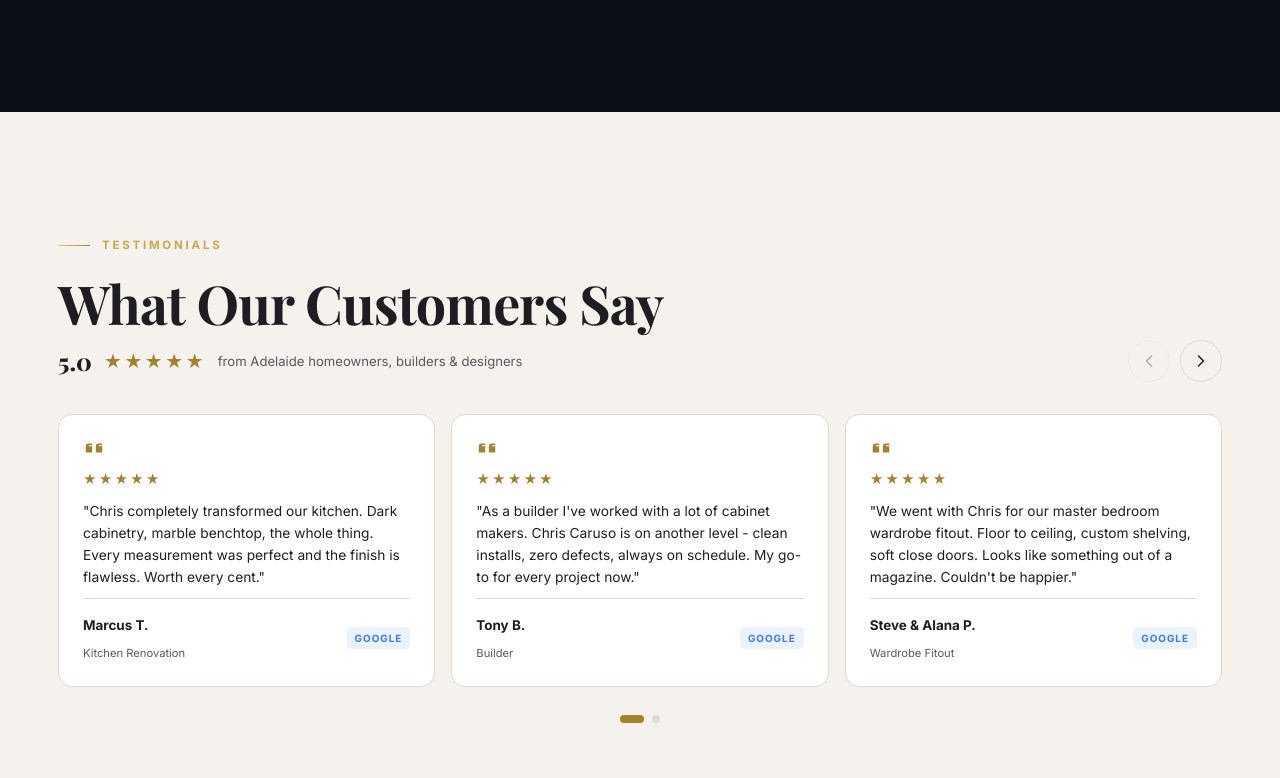
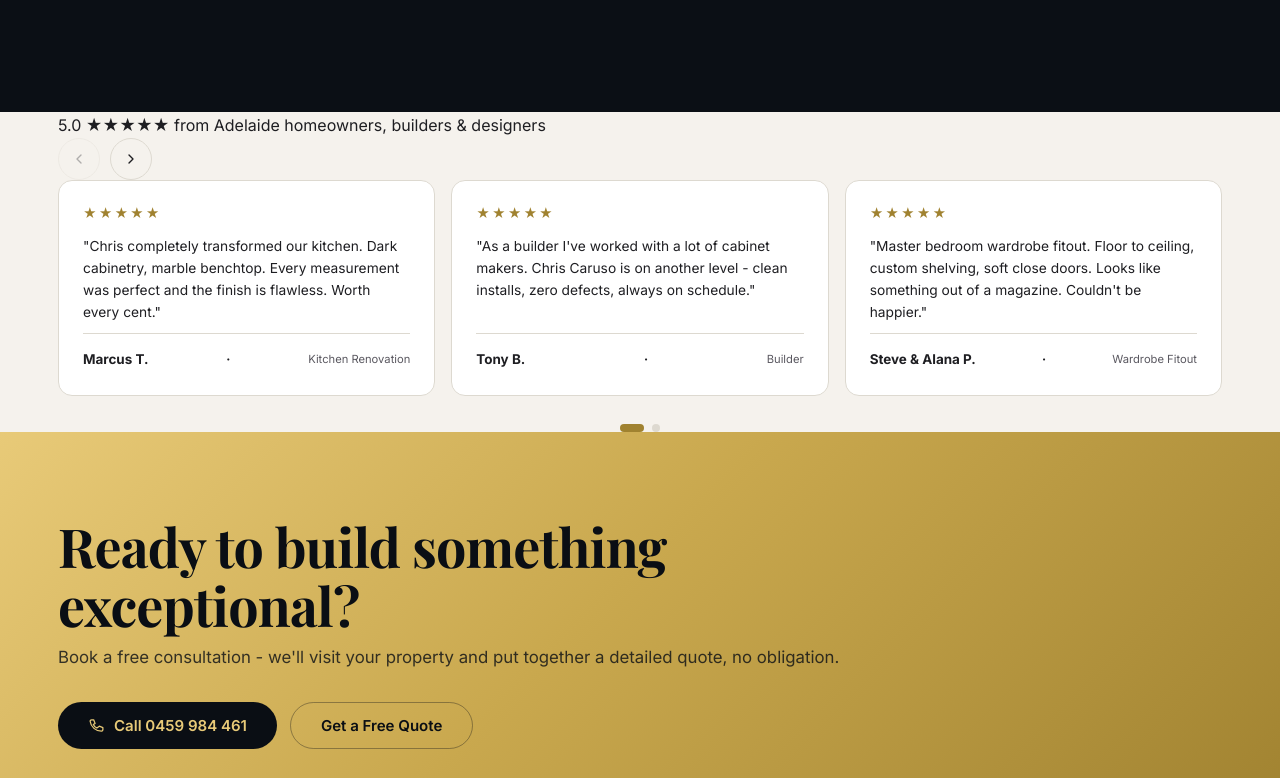
Before and after one commit to hellositeblast/ChrisCarusoCreations, a plain HTML site: page index.html in a window 1280 px wide. Shown: the part 4082-4860 px from the top of the page. Drawn offline with nearby package versions, Linux system fonts and the light colour scheme; a web font is replaced by a local one.

Commit message:
Add files via upload

```diff
--- a/index.html
+++ b/index.html
@@ -228,26 +228,26 @@
     </div>
   </section>
 
-  <section class="section light">
+  <section class="rev-strip light">
     <div class="container">
-      <div class="rev-top reveal">
-        <div>
-          <span class="eyebrow">Testimonials</span>
-          <h2>What Our Customers Say</h2>
-          <div class="rev-rating"><span class="num">5.0</span><span class="stars">&#9733;&#9733;&#9733;&#9733;&#9733;</span><span class="rt">from Adelaide homeowners, builders &amp; designers</span></div>
+      <div class="rev-header">
+        <div class="rev-header-left">
+          <span class="rev-score">5.0</span>
+          <span class="stars">&#9733;&#9733;&#9733;&#9733;&#9733;</span>
+          <span class="rev-label">from Adelaide homeowners, builders &amp; designers</span>
         </div>
         <div class="rev-nav">
-          <button class="rev-arrow" id="rev-prev" aria-label="Previous review"><svg viewBox="0 0 24 24" width="20" height="20" fill="none" stroke="currentColor" stroke-width="1.8"><path d="M15 6l-6 6 6 6" stroke-linecap="round" stroke-linejoin="round"/></svg></button>
-          <button class="rev-arrow" id="rev-next" aria-label="Next review"><svg viewBox="0 0 24 24" width="20" height="20" fill="none" stroke="currentColor" stroke-width="1.8"><path d="M9 6l6 6-6 6" stroke-linecap="round" stroke-linejoin="round"/></svg></button>
+          <button class="rev-arrow" id="rev-prev" aria-label="Previous"><svg viewBox="0 0 24 24" width="16" height="16" fill="none" stroke="currentColor" stroke-width="2"><path d="M15 6l-6 6 6 6" stroke-linecap="round" stroke-linejoin="round"/></svg></button>
+          <button class="rev-arrow" id="rev-next" aria-label="Next"><svg viewBox="0 0 24 24" width="16" height="16" fill="none" stroke="currentColor" stroke-width="2"><path d="M9 6l6 6-6 6" stroke-linecap="round" stroke-linejoin="round"/></svg></button>
         </div>
       </div>
       <div class="rev-track" id="rev-track">
-        <article class="rev-card"><span class="rev-quote-ic"><svg viewBox="0 0 24 24" fill="currentColor"><path d="M10 7H6a3 3 0 00-3 3v7h7v-7H6a1 1 0 011-1h3V7zm11 0h-4a3 3 0 00-3 3v7h7v-7h-4a1 1 0 011-1h3V7z"/></svg></span><div class="stars">&#9733;&#9733;&#9733;&#9733;&#9733;</div><p class="quote">"Chris completely transformed our kitchen. Dark cabinetry, marble benchtop, the whole thing. Every measurement was perfect and the finish is flawless. Worth every cent."</p><div class="rev-foot"><div><span class="rev-name">Marcus T.</span><br><span class="rev-role">Kitchen Renovation</span></div><span class="rev-plat">Google</span></div></article>
-        <article class="rev-card"><span class="rev-quote-ic"><svg viewBox="0 0 24 24" fill="currentColor"><path d="M10 7H6a3 3 0 00-3 3v7h7v-7H6a1 1 0 011-1h3V7zm11 0h-4a3 3 0 00-3 3v7h7v-7h-4a1 1 0 011-1h3V7z"/></svg></span><div class="stars">&#9733;&#9733;&#9733;&#9733;&#9733;</div><p class="quote">"As a builder I've worked with a lot of cabinet makers. Chris Caruso is on another level - clean installs, zero defects, always on schedule. My go-to for every project now."</p><div class="rev-foot"><div><span class="rev-name">Tony B.</span><br><span class="rev-role">Builder</span></div><span class="rev-plat">Google</span></div></article>
-        <article class="rev-card"><span class="rev-quote-ic"><svg viewBox="0 0 24 24" fill="currentColor"><path d="M10 7H6a3 3 0 00-3 3v7h7v-7H6a1 1 0 011-1h3V7zm11 0h-4a3 3 0 00-3 3v7h7v-7h-4a1 1 0 011-1h3V7z"/></svg></span><div class="stars">&#9733;&#9733;&#9733;&#9733;&#9733;</div><p class="quote">"We went with Chris for our master bedroom wardrobe fitout. Floor to ceiling, custom shelving, soft close doors. Looks like something out of a magazine. Couldn't be happier."</p><div class="rev-foot"><div><span class="rev-name">Steve &amp; Alana P.</span><br><span class="rev-role">Wardrobe Fitout</span></div><span class="rev-plat">Google</span></div></article>
-        <article class="rev-card"><span class="rev-quote-ic"><svg viewBox="0 0 24 24" fill="currentColor"><path d="M10 7H6a3 3 0 00-3 3v7h7v-7H6a1 1 0 011-1h3V7zm11 0h-4a3 3 0 00-3 3v7h7v-7h-4a1 1 0 011-1h3V7z"/></svg></span><div class="stars">&#9733;&#9733;&#9733;&#9733;&#9733;</div><p class="quote">"Renovation contractor here - used Chris on three separate jobs now. Clients are always blown away by the cabinetry. Reliable, precise and the lead times are always accurate."</p><div class="rev-foot"><div><span class="rev-name">James O.</span><br><span class="rev-role">Renovation Contractor</span></div><span class="rev-plat">Google</span></div></article>
-        <article class="rev-card"><span class="rev-quote-ic"><svg viewBox="0 0 24 24" fill="currentColor"><path d="M10 7H6a3 3 0 00-3 3v7h7v-7H6a1 1 0 011-1h3V7zm11 0h-4a3 3 0 00-3 3v7h7v-7h-4a1 1 0 011-1h3V7z"/></svg></span><div class="stars">&#9733;&#9733;&#9733;&#9733;&#9733;</div><p class="quote">"Had a full kitchen renovation done. Chris designed everything around our exact layout, down to the last centimetre. The two-tone finish we chose looks absolutely stunning."</p><div class="rev-foot"><div><span class="rev-name">Priya M.</span><br><span class="rev-role">Kitchen Renovation</span></div><span class="rev-plat">Google</span></div></article>
-        <article class="rev-card"><span class="rev-quote-ic"><svg viewBox="0 0 24 24" fill="currentColor"><path d="M10 7H6a3 3 0 00-3 3v7h7v-7H6a1 1 0 011-1h3V7zm11 0h-4a3 3 0 00-3 3v7h7v-7h-4a1 1 0 011-1h3V7z"/></svg></span><div class="stars">&#9733;&#9733;&#9733;&#9733;&#9733;</div><p class="quote">"Bathroom vanity and shaving cabinet - both custom built to fit our awkward space perfectly. The attention to detail is incredible. Factory built, no shortcuts, you can tell."</p><div class="rev-foot"><div><span class="rev-name">Rachel K.</span><br><span class="rev-role">Bathroom Vanity</span></div><span class="rev-plat">Facebook</span></div></article>
+        <article class="rev-card"><div class="stars">&#9733;&#9733;&#9733;&#9733;&#9733;</div><p class="quote">"Chris completely transformed our kitchen. Dark cabinetry, marble benchtop. Every measurement was perfect and the finish is flawless. Worth every cent."</p><div class="rev-foot"><span class="rev-name">Marcus T.</span><span class="rev-sep">&middot;</span><span class="rev-role">Kitchen Renovation</span></div></article>
+        <article class="rev-card"><div class="stars">&#9733;&#9733;&#9733;&#9733;&#9733;</div><p class="quote">"As a builder I've worked with a lot of cabinet makers. Chris Caruso is on another level - clean installs, zero defects, always on schedule."</p><div class="rev-foot"><span class="rev-name">Tony B.</span><span class="rev-sep">&middot;</span><span class="rev-role">Builder</span></div></article>
+        <article class="rev-card"><div class="stars">&#9733;&#9733;&#9733;&#9733;&#9733;</div><p class="quote">"Master bedroom wardrobe fitout. Floor to ceiling, custom shelving, soft close doors. Looks like something out of a magazine. Couldn't be happier."</p><div class="rev-foot"><span class="rev-name">Steve &amp; Alana P.</span><span class="rev-sep">&middot;</span><span class="rev-role">Wardrobe Fitout</span></div></article>
+        <article class="rev-card"><div class="stars">&#9733;&#9733;&#9733;&#9733;&#9733;</div><p class="quote">"Renovation contractor - used Chris on three separate jobs. Clients are always blown away. Reliable, precise and lead times are always accurate."</p><div class="rev-foot"><span class="rev-name">James O.</span><span class="rev-sep">&middot;</span><span class="rev-role">Renovation Contractor</span></div></article>
+        <article class="rev-card"><div class="stars">&#9733;&#9733;&#9733;&#9733;&#9733;</div><p class="quote">"Full kitchen renovation. Chris designed everything around our exact layout, down to the last centimetre. The two-tone finish looks absolutely stunning."</p><div class="rev-foot"><span class="rev-name">Priya M.</span><span class="rev-sep">&middot;</span><span class="rev-role">Kitchen Renovation</span></div></article>
+        <article class="rev-card"><div class="stars">&#9733;&#9733;&#9733;&#9733;&#9733;</div><p class="quote">"Bathroom vanity and shaving cabinet - custom built to fit our awkward space perfectly. The attention to detail is incredible. No shortcuts."</p><div class="rev-foot"><span class="rev-name">Rachel K.</span><span class="rev-sep">&middot;</span><span class="rev-role">Bathroom Vanity</span></div></article>
       </div>
       <div class="rev-dots" id="rev-dots"></div>
     </div>
```
